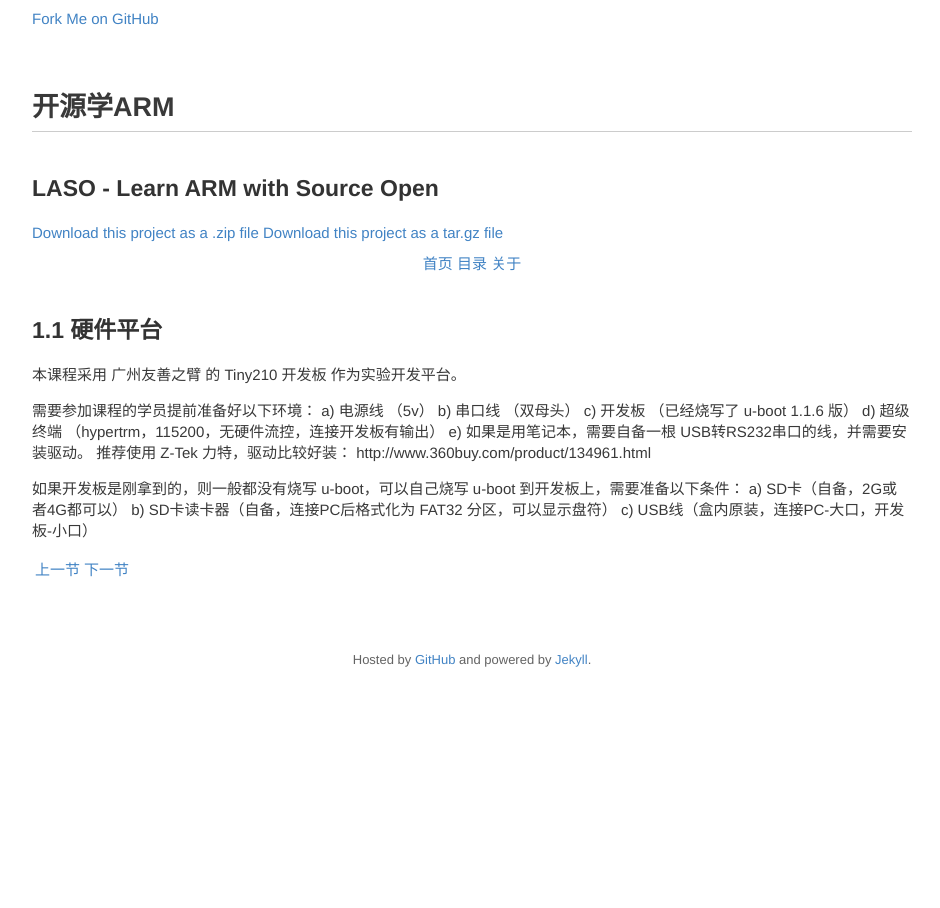
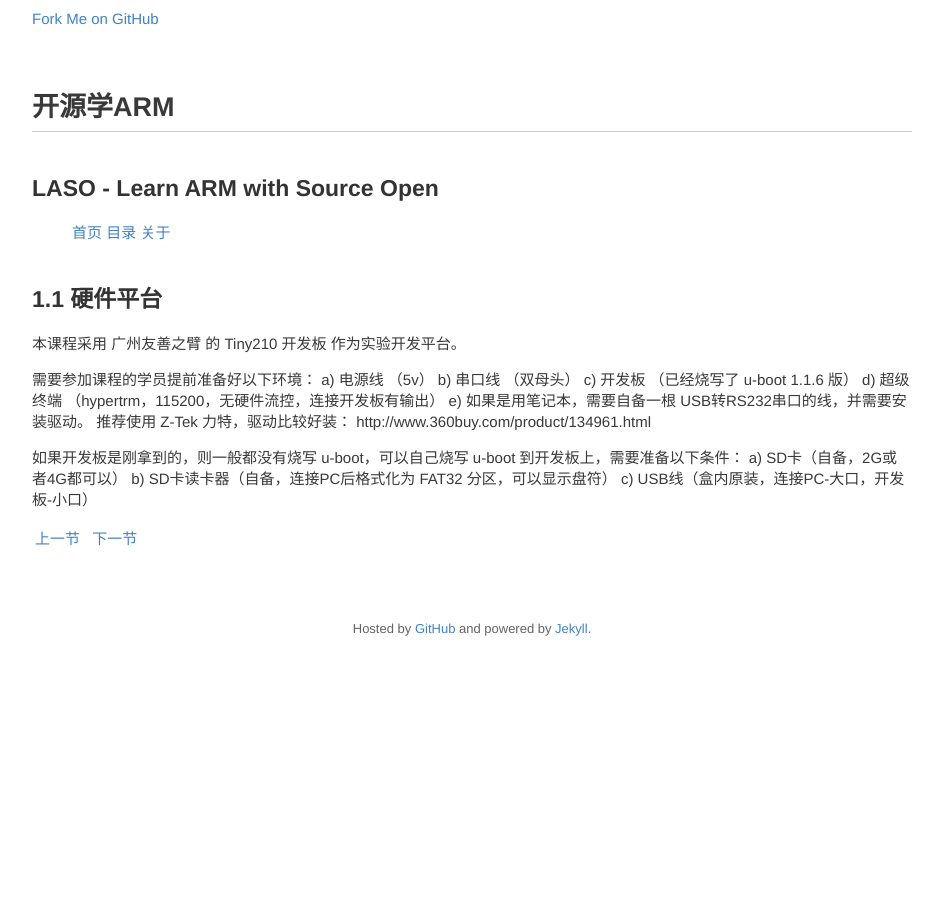
Before and after one commit to limingth/LASO, a Jekyll site: the page built from 01/chp1-1.md, in a window 1280 px wide. Shown: the whole page, without its empty margins (168-1108 px from the left). Built offline with Jekyll 4.4.1, drawn with Linux system fonts in a browser that asks for light colours; Markdown is read by kramdown in place of the engine named in the settings; comment, search, counter and statistics services are not loaded.

Commit message:
M post.html

```diff
--- a/01/chp1-1.md
+++ b/01/chp1-1.md
@@ -21,4 +21,4 @@ layout: post
 
 
 
-<a href="chp1-0.html"> 上一节 </a> | <a href="chp1-2.html"> 下一节 </a>
+<a href="chp1-0.html"> 上一节 </a> || <a href="chp1-2.html"> 下一节 </a>
--- a/_layouts/post.html
+++ b/_layouts/post.html
@@ -17,18 +17,14 @@
           <h1 id="project_title">开源学ARM</h1>
           <h2 id="project_tagline">LASO - Learn ARM with Source Open</h2>
 
-          <section id="downloads">
-            <a class="zip_download_link" href="https://github.com/limingth/LASO/zipball/master">Download this project as a .zip file</a>
-            <a class="tar_download_link" href="https://github.com/limingth/LASO/tarball/master">Download this project as a tar.gz file</a>
-          </section>
         </header>
     </div>
 
-      <div id='menu' align=center>
+      <div id='menu'>
         <ul>
-          <a href='index.html'>首页</a>
+          <a href='http://limingth.github.com'>首页</a>
           <a href='http://limingth.github.com/LASO/'>目录</a>
-          <a href='about.html'>关于</a>
+          <a href='../about.html'>关于</a>
         </ul>
       </div>
 
```
